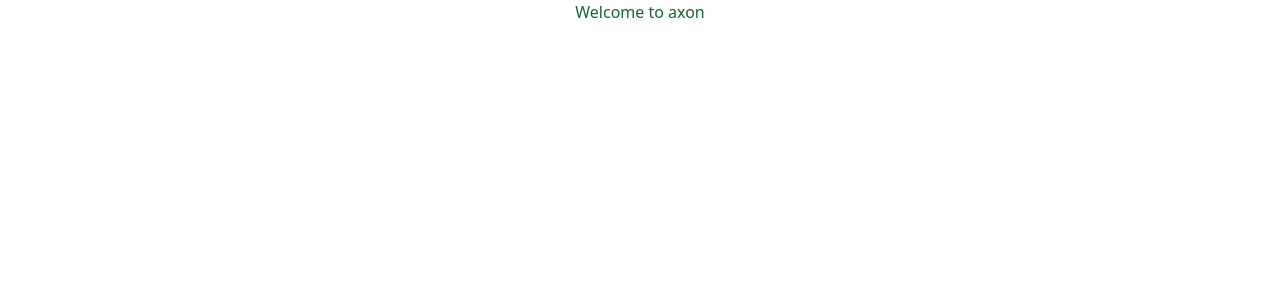
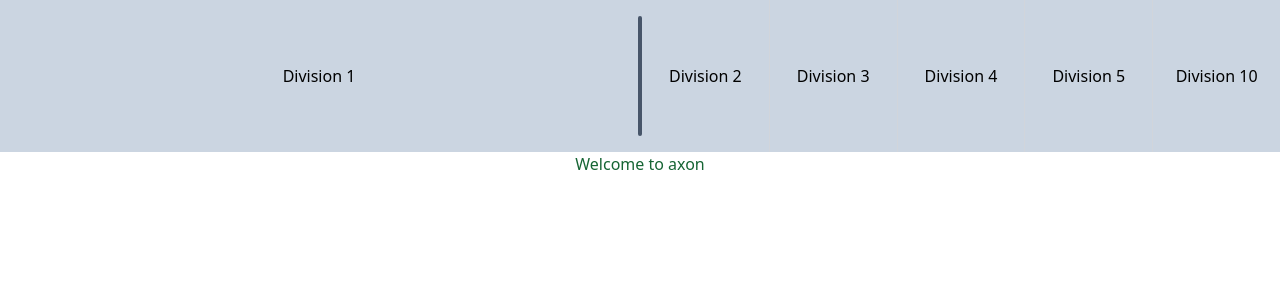
Before and after one commit to Umer-K-PersonOOO/Umer-K-PersonOOO.github.io, a React (Create React App) app: page / in a window 1280 px wide. Shown: the top 300 px of the page. Built offline with nearby package versions, Linux system fonts and the light colour scheme.

Commit message:
Navbar idea

```diff
--- a/src/App.tsx
+++ /dev/null
@@ -1,12 +0,0 @@
-import React from 'react';
-import logo from './logo.svg';
-
-function App() {
-  return (
-    <p className = "text-center text-green-800">
-      Welcome to axon
-    </p>
-  );
-}
-
-export default App;
--- /dev/null
+++ b/src/components/App.tsx
@@ -0,0 +1,5 @@
+function App() {
+  return <p className="text-center text-green-800">Welcome to axon</p>;
+}
+
+export default App;
--- /dev/null
+++ b/src/components/Navbar.tsx
@@ -0,0 +1,15 @@
+import React from "react";
+import NavbarEntries from "./NavbarEntries";
+const Navbar: React.FC = () => {
+  return (
+    <div className="flex bg-slate-300">
+      <div className="flex-1 bg-slate-300 text-center py-16">Division 1</div>
+      <div className="flex-none rounded bg-slate-600 w-1 my-4"></div>
+      <div className="flex-1">
+        <NavbarEntries />
+      </div>
+    </div>
+  );
+};
+
+export default Navbar;
--- /dev/null
+++ b/src/components/NavbarEntries.tsx
@@ -0,0 +1,28 @@
+function NavbarEntries() {
+  return (
+    <div className="flex">
+      <div className="flex-1 border-r border-gray-300 bg-slate-300 text-center py-16">
+        {/* Your content for the second division */}
+        Division 2
+      </div>
+      <div className="flex-1  border-r border-gray-300 bg-slate-300 text-center py-16">
+        {/* Your content for the third division */}
+        Division 3
+      </div>
+      <div className="flex-1  border-r border-gray-300 bg-slate-300 text-center py-16">
+        {/* Your content for the fourth division */}
+        Division 4
+      </div>
+      <div className="flex-1  border-r border-gray-300 bg-slate-300 text-center py-16">
+        {/* Your content for the fifth division */}
+        Division 5
+      </div>
+      <div className="flex-1 bg-slate-300 text-center py-16">
+        {/* Your content for the sixth division */}
+        Division 10
+      </div>
+    </div>
+  );
+}
+
+export default NavbarEntries;
--- a/src/index.tsx
+++ b/src/index.tsx
@@ -1,14 +1,16 @@
-import React from 'react';
-import ReactDOM from 'react-dom/client';
-import './index.css';
-import App from './App';
-import reportWebVitals from './reportWebVitals';
+import React from "react";
+import ReactDOM from "react-dom/client";
+import "./index.css";
+import App from "./components/App";
+import Navbar from "./components/Navbar";
+import reportWebVitals from "./reportWebVitals";
 
 const root = ReactDOM.createRoot(
-  document.getElementById('root') as HTMLElement
+  document.getElementById("root") as HTMLElement
 );
 root.render(
   <React.StrictMode>
+    <Navbar />
     <App />
   </React.StrictMode>
 );
```
Also changed, not shown: src/App.css (deleted, +0 -38 lines), 1 other file (tests, documents, lock files or other folders).
